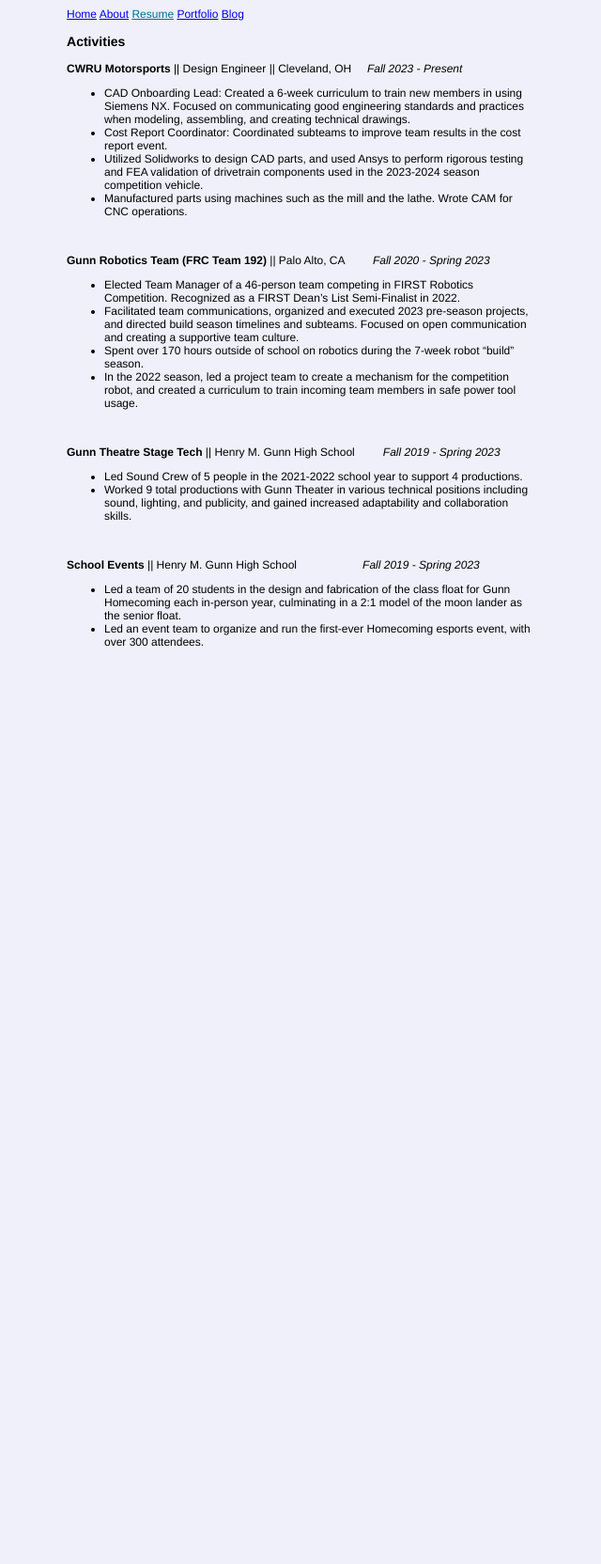
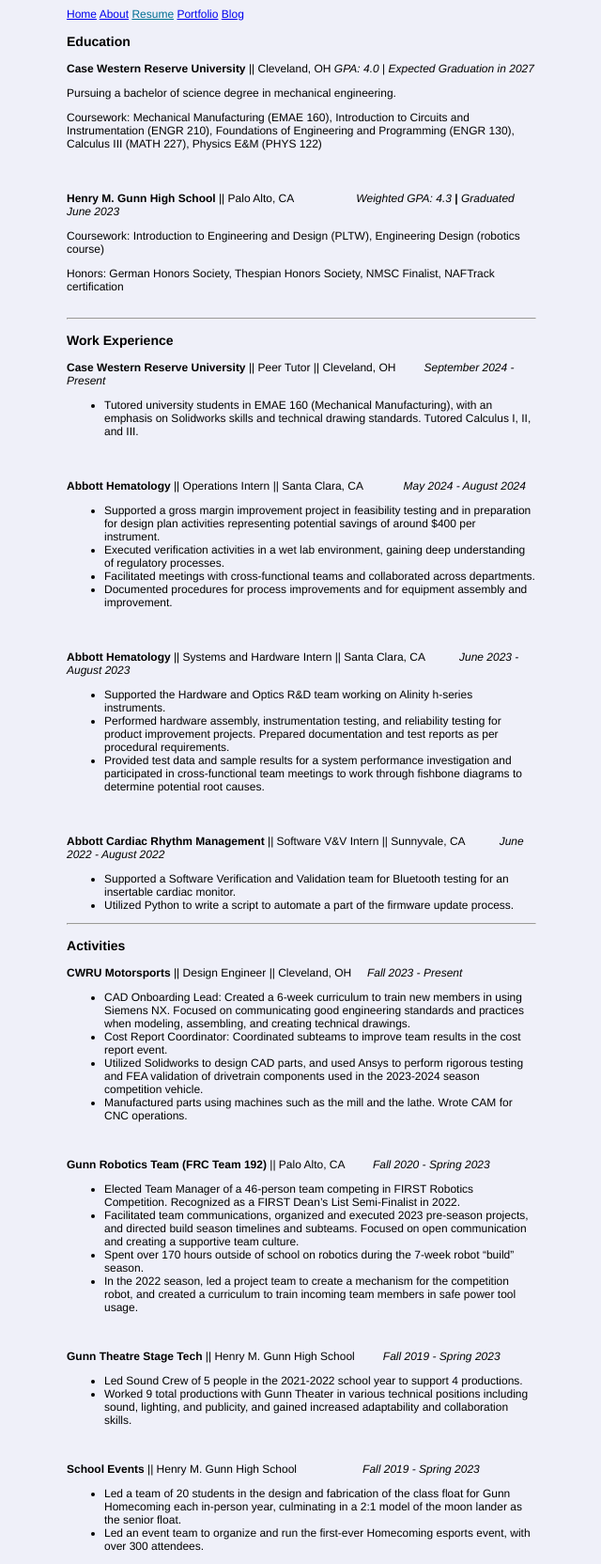
Before and after one commit to lucyttma/lucyttma.github.io, a Jekyll site: the page built from static/resume.html, in a window 1280 px wide. Shown: the whole page at 94% size, without its empty margins (87-727 px from the left). Built offline with Jekyll 4.4.1, drawn with Linux system fonts in a browser that asks for light colours; before the commit the page ends 900 px from its top, so only the background shows below that.

Commit message:
Update resume.html

```diff
--- a/static/resume.html
+++ b/static/resume.html
@@ -2,6 +2,42 @@
 layout: resume
 title: Resume
 ---
+<h3><b>Education&nbsp;</b></h3>
+<p><b>Case Western Reserve University </b><span style="font-weight: 400;">|| Cleveland, OH</span> <em><span style="font-weight: 400;">GPA: 4.0</span></em><span style="font-weight: 400;"> |</span> <em><span style="font-weight: 400;">Expected Graduation in 2027</span></em></p>
+<p><span style="font-weight: 400;">Pursuing a bachelor of science degree in mechanical engineering.&nbsp;</span></p>
+<p><span style="font-weight: 400;">Coursework:</span><span style="font-weight: 400;"> Mechanical Manufacturing (EMAE 160), Introduction to Circuits and Instrumentation (ENGR 210), Foundations of Engineering and Programming (ENGR 130), Calculus III (MATH 227), Physics E&amp;M (PHYS 122)</span></p>
+<h3><b>&nbsp;</b></h3>
+<p><b>Henry M. Gunn High School </b><span style="font-weight: 400;">|| Palo Alto, CA</span> <b> &nbsp; &nbsp; </b> <b>&nbsp; &nbsp; &nbsp; </b> <b>&nbsp; &nbsp; &nbsp; </b><b><em>&nbsp;&nbsp;&nbsp;</em></b><em><span style="font-weight: 400;">Weighted GPA: 4.3</span></em><b> | </b><em><span style="font-weight: 400;">Graduated June 2023</span></em></p>
+<p><span style="font-weight: 400;">Coursework:</span><span style="font-weight: 400;"> Introduction to Engineering and Design (PLTW), Engineering Design (robotics course)</span></p>
+<p><span style="font-weight: 400;">Honors:</span><span style="font-weight: 400;"> German Honors Society, Thespian Honors Society, NMSC Finalist, NAFTrack certification<br /><br /></span></p>
+<hr />
+<h3><b>Work Experience</b></h3>
+<p><b>Case Western Reserve University </b><span style="font-weight: 400;">|| Peer Tutor || Cleveland, OH</span> <span style="font-weight: 400;"> &nbsp; &nbsp; &nbsp; &nbsp; </span><em><span style="font-weight: 400;">September 2024 - Present</span></em></p>
+<ul>
+<li style="font-weight: 400;" aria-level="1"><span style="font-weight: 400;">Tutored university students in EMAE 160 (Mechanical Manufacturing), with an emphasis on Solidworks skills and technical drawing standards. Tutored Calculus I, II, and III.&nbsp;</span></li>
+</ul>
+<h3><b>&nbsp;</b></h3>
+<p><b>Abbott Hematology</b><span style="font-weight: 400;"> || Operations Intern || Santa Clara, CA</span> <span style="font-weight: 400;">&nbsp; &nbsp; &nbsp; &nbsp; &nbsp; &nbsp; </span><em><span style="font-weight: 400;">May 2024 - August 2024</span></em></p>
+<ul>
+<li style="font-weight: 400;" aria-level="1"><span style="font-weight: 400;">Supported a gross margin improvement project in feasibility testing and in preparation for design plan activities representing potential savings of around $400 per instrument.&nbsp;</span></li>
+<li style="font-weight: 400;" aria-level="1"><span style="font-weight: 400;">Executed verification activities in a wet lab environment, gaining deep understanding of regulatory processes.</span></li>
+<li style="font-weight: 400;" aria-level="1"><span style="font-weight: 400;">Facilitated meetings with cross-functional teams and collaborated across departments.</span></li>
+<li style="font-weight: 400;" aria-level="1"><span style="font-weight: 400;">Documented procedures for process improvements and for equipment assembly and improvement.</span></li>
+</ul>
+<h3><b>&nbsp;</b></h3>
+<p><b>Abbott Hematology</b><span style="font-weight: 400;"> || Systems and Hardware Intern || Santa Clara, CA</span> <span style="font-weight: 400;"> &nbsp; &nbsp; &nbsp; &nbsp; &nbsp; </span><em><span style="font-weight: 400;">June 2023 - August 2023</span></em></p>
+<ul>
+<li style="font-weight: 400;" aria-level="1"><span style="font-weight: 400;">Supported the Hardware and Optics R&amp;D team working on Alinity h-series instruments.</span></li>
+<li style="font-weight: 400;" aria-level="1"><span style="font-weight: 400;">Performed hardware assembly, instrumentation testing, and reliability testing for product improvement projects. Prepared documentation and test reports as per procedural requirements.</span></li>
+<li style="font-weight: 400;" aria-level="1"><span style="font-weight: 400;">Provided test data and sample results for a system performance investigation and participated in cross-functional team meetings to work through fishbone diagrams to determine potential root causes.</span></li>
+</ul>
+<h3><b>&nbsp;</b></h3>
+<p><b>Abbott Cardiac Rhythm Management</b><span style="font-weight: 400;"> || Software V&amp;V Intern || Sunnyvale, CA</span> <span style="font-weight: 400;"> &nbsp; &nbsp; &nbsp; &nbsp; &nbsp; </span><em><span style="font-weight: 400;">June 2022 - August 2022</span></em></p>
+<ul>
+<li style="font-weight: 400;" aria-level="1"><span style="font-weight: 400;">Supported a Software Verification and Validation team for Bluetooth testing for an insertable cardiac monitor. </span></li>
+<li style="font-weight: 400;" aria-level="1"><b><span style="font-weight: 400;">Utilized Python to write a script to automate a part of the firmware update process.</span> </b></li>
+</ul>
+<hr />
 <h3><b>Activities</b></h3>
 <p><b>CWRU Motorsports </b><span style="font-weight: 400;">|| Design Engineer || Cleveland, OH </span> <span style="font-weight: 400;"> &nbsp; &nbsp; </span><em><span style="font-weight: 400;">Fall</span></em> <em><span style="font-weight: 400;">2023 - Present</span></em></p>
 <ul>
```
